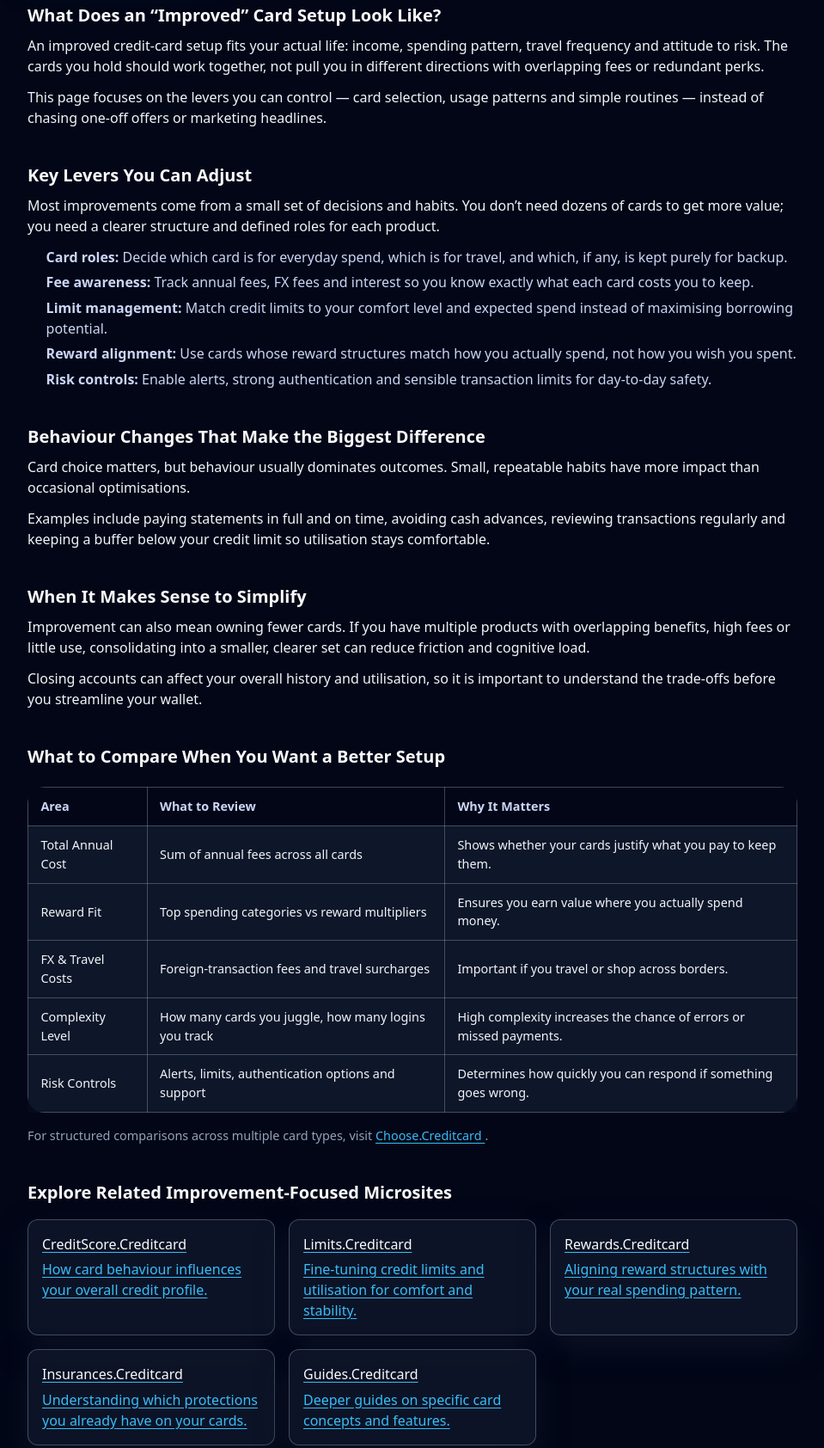
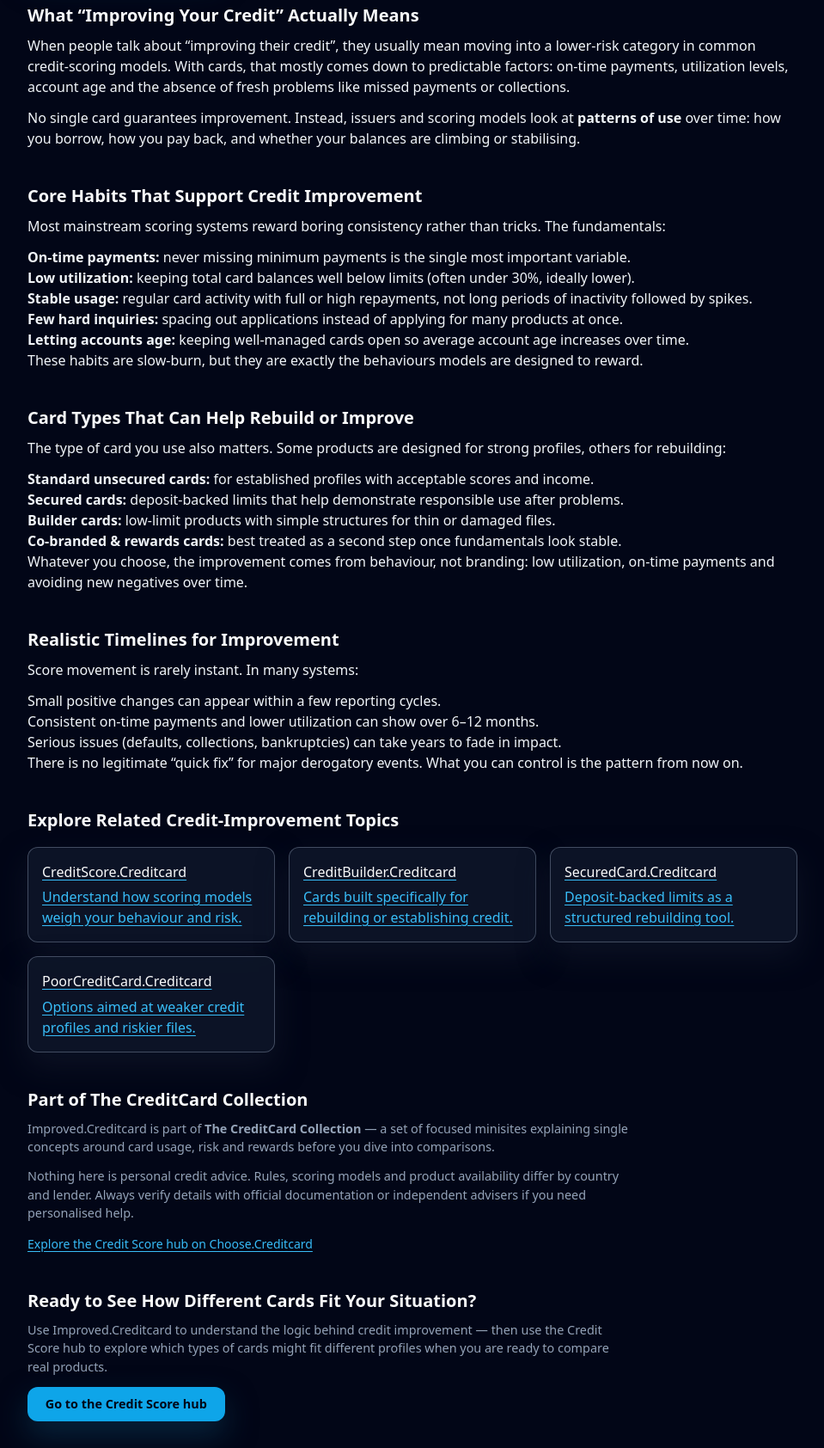
Before and after one commit to ChooseCreditCard/improved.creditcard, a plain HTML site: page index.html in a window 1280 px wide. Shown: the part 465-2149 px from the top of the page at 86% size, without its empty margins (160-1119 px from the left). Drawn offline with nearby package versions, Linux system fonts and the light colour scheme.

Commit message:
Update index.html

```diff
--- a/index.html
+++ b/index.html
@@ -4,29 +4,29 @@
   <meta charset="UTF-8" />
   <meta name="viewport" content="width=device-width, initial-scale=1" />
 
-  <title>Improved.Creditcard – How to Improve Your Credit-Card Setup</title>
-  <meta name="description" content="Simple, practical ways to improve how you use credit cards: better structures, smarter habits, clearer fees and more suitable card choices for your everyday life." />
+  <title>Improved.Creditcard – How to Improve Your Credit Profile</title>
+  <meta name="description" content="Understand practical ways to improve your credit profile: utilization, on-time payments, limits, product choices and rebuilding strategies with credit cards." />
   <meta name="robots" content="index,follow" />
   <link rel="canonical" href="https://improved.creditcard/" />
 
   <!-- Open Graph -->
-  <meta property="og:title" content="Improved.Creditcard – Improve How You Use Credit Cards" />
-  <meta property="og:description" content="Neutral explanations of how to improve your credit-card setup: usage patterns, card mix, fee awareness and benefit optimisation." />
+  <meta property="og:title" content="Improved.Creditcard – Better Credit Through Smarter Card Use" />
+  <meta property="og:description" content="Neutral explanation of how credit cards can help improve (or damage) your credit profile, and which habits matter most for your score." />
   <meta property="og:type" content="website" />
   <meta property="og:url" content="https://improved.creditcard/" />
   <meta property="og:image" content="https://choose.creditcard/preview.png?utm_source=improved.creditcard&utm_medium=referral&utm_campaign=og_image" />
 
   <!-- Twitter -->
   <meta name="twitter:card" content="summary_large_image" />
-  <meta name="twitter:title" content="Improved.Creditcard – Better Everyday Card Use" />
-  <meta name="twitter:description" content="Understand the levers you can adjust to improve your overall credit-card setup, from product choice to daily behaviour." />
+  <meta name="twitter:title" content="Improved.Creditcard – Credit Improvement Explained" />
+  <meta name="twitter:description" content="How to use credit cards in a way that supports long-term credit improvement instead of short-term damage." />
   <meta name="twitter:image" content="https://choose.creditcard/preview.png?utm_source=improved.creditcard&utm_medium=referral&utm_campaign=twitter_image" />
 
   <!-- GA4 -->
   <script async src="https://www.googletagmanager.com/gtag/js?id=G-64FE63JQ3H"></script>
   <script>
     window.dataLayer = window.dataLayer || [];
-    function gtag(){dataLayer.push(arguments);}
+    function gtag(){ dataLayer.push(arguments); }
     gtag('js', new Date());
     gtag('config', 'G-64FE63JQ3H');
   </script>
@@ -37,6 +37,7 @@
   <!-- Shared minisite styles -->
   <link rel="stylesheet" href="./styles.css" />
 </head>
+
 <body class="bg-slate-950 text-slate-100">
   <header class="site-header">
     <div class="nav-inner max-w-6xl">
@@ -44,13 +45,13 @@
         <div class="cc-logo">CC</div>
         <div class="brand-text">
           <div class="brand-title">Improved.Creditcard</div>
-          <div class="brand-subtitle">Improving Your Credit-Card Setup</div>
+          <div class="brand-subtitle">Improving Your Credit Profile</div>
         </div>
       </div>
       <nav class="nav-links" aria-label="Page navigation">
         <a href="#overview">Overview</a>
-        <a href="#levers">What You Can Improve</a>
-        <a href="#compare">Compare</a>
+        <a href="#habits">Key Habits</a>
+        <a href="#products">Card Types</a>
       </nav>
     </div>
   </header>
@@ -66,155 +67,137 @@
     <!-- Hero -->
     <section class="hero">
       <div class="hero-content">
-        <h1>How to Improve the Way You Use Credit Cards</h1>
+        <h1>How Credit Cards Can Improve — Or Damage — Your Credit</h1>
         <p class="hero-lead">
-          “Improving” your credit-card setup rarely means chasing more complexity. It usually means better structure: the right mix of cards, clearer fee awareness, and consistent habits that support your financial goals.
+          Credit cards are one of the most powerful tools for improving a credit profile — but also one of the fastest ways to hurt it. This page explains which habits matter most and how issuers view “improvement”.
         </p>
-        <a class="cta" href="https://choose.creditcard/?utm_source=improved.creditcard&utm_medium=referral&utm_campaign=hero_cta">
-          Go to Choose.Creditcard
+        <a class="cta" href="https://choose.creditcard/credit-score/?utm_source=improved.creditcard&utm_medium=referral&utm_campaign=hero_cta">
+          Visit the Credit Score hub
         </a>
       </div>
     </section>
 
     <!-- Overview -->
     <section id="overview" class="section">
-      <h2>What Does an “Improved” Card Setup Look Like?</h2>
-      <p>An improved credit-card setup fits your actual life: income, spending pattern, travel frequency and attitude to risk. The cards you hold should work together, not pull you in different directions with overlapping fees or redundant perks.</p>
-      <p>This page focuses on the levers you can control — card selection, usage patterns and simple routines — instead of chasing one-off offers or marketing headlines.</p>
-    </section>
-
-    <!-- Levers -->
-    <section id="levers" class="section">
-      <h2>Key Levers You Can Adjust</h2>
-      <p>Most improvements come from a small set of decisions and habits. You don’t need dozens of cards to get more value; you need a clearer structure and defined roles for each product.</p>
-      <ul class="list">
-        <li><strong>Card roles:</strong> Decide which card is for everyday spend, which is for travel, and which, if any, is kept purely for backup.</li>
-        <li><strong>Fee awareness:</strong> Track annual fees, FX fees and interest so you know exactly what each card costs you to keep.</li>
-        <li><strong>Limit management:</strong> Match credit limits to your comfort level and expected spend instead of maximising borrowing potential.</li>
-        <li><strong>Reward alignment:</strong> Use cards whose reward structures match how you actually spend, not how you wish you spent.</li>
-        <li><strong>Risk controls:</strong> Enable alerts, strong authentication and sensible transaction limits for day-to-day safety.</li>
-      </ul>
-    </section>
-
-    <!-- Behaviour -->
-    <section class="section">
-      <h2>Behaviour Changes That Make the Biggest Difference</h2>
-      <p>Card choice matters, but behaviour usually dominates outcomes. Small, repeatable habits have more impact than occasional optimisations.</p>
-      <p>Examples include paying statements in full and on time, avoiding cash advances, reviewing transactions regularly and keeping a buffer below your credit limit so utilisation stays comfortable.</p>
-    </section>
-
-    <!-- Clean-Up & Consolidation -->
-    <section class="section">
-      <h2>When It Makes Sense to Simplify</h2>
-      <p>Improvement can also mean owning fewer cards. If you have multiple products with overlapping benefits, high fees or little use, consolidating into a smaller, clearer set can reduce friction and cognitive load.</p>
-      <p>Closing accounts can affect your overall history and utilisation, so it is important to understand the trade-offs before you streamline your wallet.</p>
-    </section>
-
-    <!-- Comparison Table -->
-    <section id="compare" class="section">
-      <h2>What to Compare When You Want a Better Setup</h2>
-      <div class="table-wrap">
-        <table class="table">
-          <thead>
-            <tr>
-              <th>Area</th>
-              <th>What to Review</th>
-              <th>Why It Matters</th>
-            </tr>
-          </thead>
-          <tbody>
-            <tr>
-              <td>Total Annual Cost</td>
-              <td>Sum of annual fees across all cards</td>
-              <td>Shows whether your cards justify what you pay to keep them.</td>
-            </tr>
-            <tr>
-              <td>Reward Fit</td>
-              <td>Top spending categories vs reward multipliers</td>
-              <td>Ensures you earn value where you actually spend money.</td>
-            </tr>
-            <tr>
-              <td>FX & Travel Costs</td>
-              <td>Foreign-transaction fees and travel surcharges</td>
-              <td>Important if you travel or shop across borders.</td>
-            </tr>
-            <tr>
-              <td>Complexity Level</td>
-              <td>How many cards you juggle, how many logins you track</td>
-              <td>High complexity increases the chance of errors or missed payments.</td>
-            </tr>
-            <tr>
-              <td>Risk Controls</td>
-              <td>Alerts, limits, authentication options and support</td>
-              <td>Determines how quickly you can respond if something goes wrong.</td>
-            </tr>
-          </tbody>
-        </table>
-      </div>
-      <p class="small">
-        For structured comparisons across multiple card types, visit
-        <a href="https://choose.creditcard/?utm_source=improved.creditcard&utm_medium=referral&utm_campaign=comparison_section">
-          Choose.Creditcard
-        </a>.
+      <h2>What “Improving Your Credit” Actually Means</h2>
+      <p>
+        When people talk about “improving their credit”, they usually mean moving into a lower-risk category
+        in common credit-scoring models. With cards, that mostly comes down to predictable factors: on-time
+        payments, utilization levels, account age and the absence of fresh problems like missed payments or collections.
+      </p>
+      <p>
+        No single card guarantees improvement. Instead, issuers and scoring models look at <strong>patterns of use</strong>
+        over time: how you borrow, how you pay back, and whether your balances are climbing or stabilising.
       </p>
     </section>
 
-    <!-- Cluster Links -->
+    <!-- Key habits -->
+    <section id="habits" class="section">
+      <h2>Core Habits That Support Credit Improvement</h2>
+      <p>
+        Most mainstream scoring systems reward boring consistency rather than tricks. The fundamentals:
+      </p>
+      <ul>
+        <li><strong>On-time payments:</strong> never missing minimum payments is the single most important variable.</li>
+        <li><strong>Low utilization:</strong> keeping total card balances well below limits (often under 30%, ideally lower).</li>
+        <li><strong>Stable usage:</strong> regular card activity with full or high repayments, not long periods of inactivity followed by spikes.</li>
+        <li><strong>Few hard inquiries:</strong> spacing out applications instead of applying for many products at once.</li>
+        <li><strong>Letting accounts age:</strong> keeping well-managed cards open so average account age increases over time.</li>
+      </ul>
+      <p>
+        These habits are slow-burn, but they are exactly the behaviours models are designed to reward.
+      </p>
+    </section>
+
+    <!-- Card types & strategy -->
+    <section id="products" class="section">
+      <h2>Card Types That Can Help Rebuild or Improve</h2>
+      <p>
+        The type of card you use also matters. Some products are designed for strong profiles, others for rebuilding:
+      </p>
+      <ul>
+        <li><strong>Standard unsecured cards:</strong> for established profiles with acceptable scores and income.</li>
+        <li><strong>Secured cards:</strong> deposit-backed limits that help demonstrate responsible use after problems.</li>
+        <li><strong>Builder cards:</strong> low-limit products with simple structures for thin or damaged files.</li>
+        <li><strong>Co-branded & rewards cards:</strong> best treated as a second step once fundamentals look stable.</li>
+      </ul>
+      <p>
+        Whatever you choose, the improvement comes from behaviour, not branding: low utilization, on-time payments
+        and avoiding new negatives over time.
+      </p>
+    </section>
+
+    <!-- Timeline & expectations -->
     <section class="section">
-      <h2>Explore Related Improvement-Focused Microsites</h2>
+      <h2>Realistic Timelines for Improvement</h2>
+      <p>
+        Score movement is rarely instant. In many systems:
+      </p>
+      <ul>
+        <li>Small positive changes can appear within a few reporting cycles.</li>
+        <li>Consistent on-time payments and lower utilization can show over 6–12 months.</li>
+        <li>Serious issues (defaults, collections, bankruptcies) can take years to fade in impact.</li>
+      </ul>
+      <p>
+        There is no legitimate “quick fix” for major derogatory events. What you can control is the pattern from now on.
+      </p>
+    </section>
+
+    <!-- Related minisites / cluster -->
+    <section class="section">
+      <h2>Explore Related Credit-Improvement Topics</h2>
       <div class="cluster-grid">
         <a class="cluster-card" href="https://creditscore.creditcard/?utm_source=improved.creditcard&utm_medium=referral&utm_campaign=cluster_creditscore">
           <h3>CreditScore.Creditcard</h3>
-          <p>How card behaviour influences your overall credit profile.</p>
+          <p>Understand how scoring models weigh your behaviour and risk.</p>
         </a>
-        <a class="cluster-card" href="https://limits.creditcard/?utm_source=improved.creditcard&utm_medium=referral&utm_campaign=cluster_limits">
-          <h3>Limits.Creditcard</h3>
-          <p>Fine-tuning credit limits and utilisation for comfort and stability.</p>
+        <a class="cluster-card" href="https://creditbuilder.creditcard/?utm_source=improved.creditcard&utm_medium=referral&utm_campaign=cluster_creditbuilder">
+          <h3>CreditBuilder.Creditcard</h3>
+          <p>Cards built specifically for rebuilding or establishing credit.</p>
         </a>
-        <a class="cluster-card" href="https://rewards.creditcard/?utm_source=improved.creditcard&utm_medium=referral&utm_campaign=cluster_rewards">
-          <h3>Rewards.Creditcard</h3>
-          <p>Aligning reward structures with your real spending pattern.</p>
+        <a class="cluster-card" href="https://securedcard.creditcard/?utm_source=improved.creditcard&utm_medium=referral&utm_campaign=cluster_securedcard">
+          <h3>SecuredCard.Creditcard</h3>
+          <p>Deposit-backed limits as a structured rebuilding tool.</p>
         </a>
-        <a class="cluster-card" href="https://insurances.creditcard/?utm_source=improved.creditcard&utm_medium=referral&utm_campaign=cluster_insurances">
-          <h3>Insurances.Creditcard</h3>
-          <p>Understanding which protections you already have on your cards.</p>
-        </a>
-        <a class="cluster-card" href="https://guides.creditcard/?utm_source=improved.creditcard&utm_medium=referral&utm_campaign=cluster_guides">
-          <h3>Guides.Creditcard</h3>
-          <p>Deeper guides on specific card concepts and features.</p>
+        <a class="cluster-card" href="https://poorcreditcard.creditcard/?utm_source=improved.creditcard&utm_medium=referral&utm_campaign=cluster_poorcredit">
+          <h3>PoorCreditCard.Creditcard</h3>
+          <p>Options aimed at weaker credit profiles and riskier files.</p>
         </a>
       </div>
     </section>
 
-    <!-- Collection Section -->
+    <!-- Collection / hub snippet -->
     <section class="section">
       <h2>Part of The CreditCard Collection</h2>
       <p class="small">
-        Improved.Creditcard is part of <strong>The CreditCard Collection</strong> — a network of neutral microsites operated by ronarn AS. Each page focuses on one aspect of credit-card usage so you can adjust your setup step by step.
+        Improved.Creditcard is part of <strong>The CreditCard Collection</strong> — a set of focused minisites
+        explaining single concepts around card usage, risk and rewards before you dive into comparisons.
       </p>
       <p class="small">
-        We do not issue cards or give personal financial advice. The aim here is to clarify concepts so you can read official documentation and comparison tables with more context.
+        Nothing here is personal credit advice. Rules, scoring models and product availability differ by country and lender.
+        Always verify details with official documentation or independent advisers if you need personalised help.
       </p>
 
-      <!-- REQUIRED HUB SNIPPET – ROOT / CHOOSE -->
       <div class="hub-link">
-        <a href="https://choose.creditcard/?utm_source=improved.creditcard&utm_medium=referral&utm_campaign=minisite_to_hub"
-           class="text-sm text-slate-600 hover:text-slate-900">
-          Learn more at Choose.Creditcard
+        <a href="https://choose.creditcard/credit-score/?utm_source=improved.creditcard&utm_medium=referral&utm_campaign=minisite_to_hub"
+           class="text-sm text-slate-500 hover:text-slate-200">
+          Explore the Credit Score hub on Choose.Creditcard
         </a>
       </div>
     </section>
 
     <!-- Bottom CTA -->
     <section class="section">
-      <h2>Ready to Improve Your Own Card Setup?</h2>
+      <h2>Ready to See How Different Cards Fit Your Situation?</h2>
       <p class="small">
-        Use Improved.Creditcard to identify the levers you can adjust — then visit the main hub to explore concrete card options, fee profiles and feature combinations that may fit your goals better.
+        Use Improved.Creditcard to understand the logic behind credit improvement — then use the Credit Score hub
+        to explore which types of cards might fit different profiles when you are ready to compare real products.
       </p>
-      <a class="cta" href="https://choose.creditcard/?utm_source=improved.creditcard&utm_medium=referral&utm_campaign=bottom_cta">
-        Go to Choose.Creditcard
+      <a class="cta" href="https://choose.creditcard/credit-score/?utm_source=improved.creditcard&utm_medium=referral&utm_campaign=bottom_cta">
+        Go to the Credit Score hub
       </a>
     </section>
+
   </main>
 
   <footer class="mini-footer">
```
